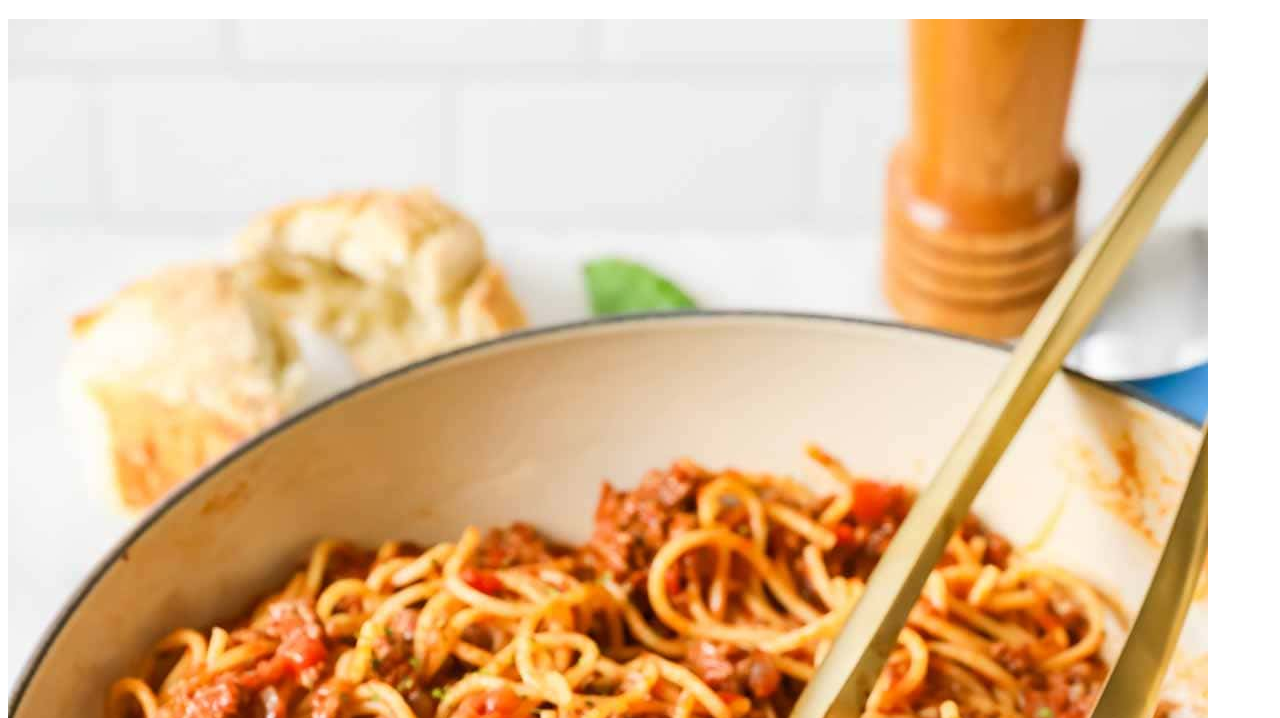
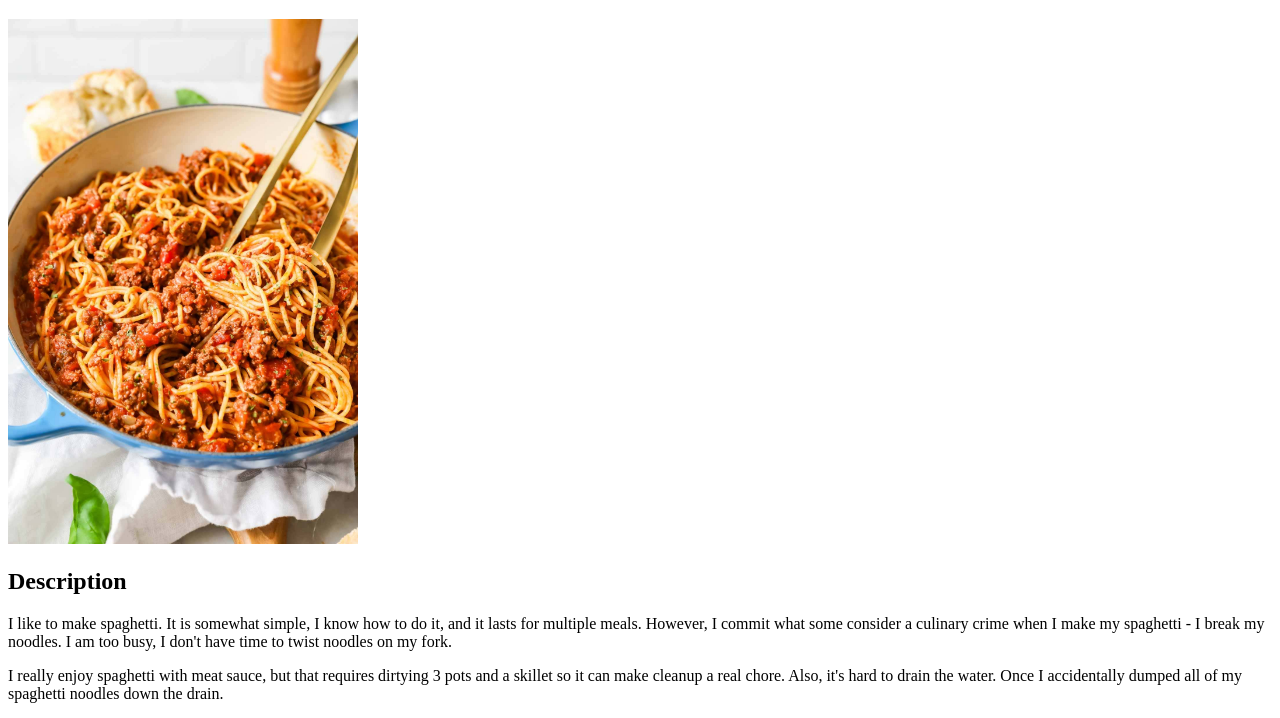
Before and after one commit to cburros/odin-recipes, a plain HTML site: page recipes/spaghetti.html in a window 1280 px wide. Shown: the part 61-779 px from the top of the page. Drawn offline with Linux system fonts and the light colour scheme.

Commit message:
Update potatocasserole and spaghetti pages

```diff
--- a/recipes/spaghetti.html
+++ b/recipes/spaghetti.html
@@ -6,7 +6,7 @@
     </head>
     <body>
         <h1>Spaghetti</h1>
-        <img src="../photos/spaghetti.jpg">
+        <img src="../photos/spaghetti.jpg" width="350" alt="Spaghetti with meat sauce">
         <h2>Description</h2>
         <p>I like to make spaghetti. It is somewhat simple, I know how to do it, and it lasts for multiple
             meals. However, I commit what some consider a culinary crime when I make my spaghetti - I break
```
Also changed, not shown: recipes/potatocasserole.html (+1 -1 lines).
